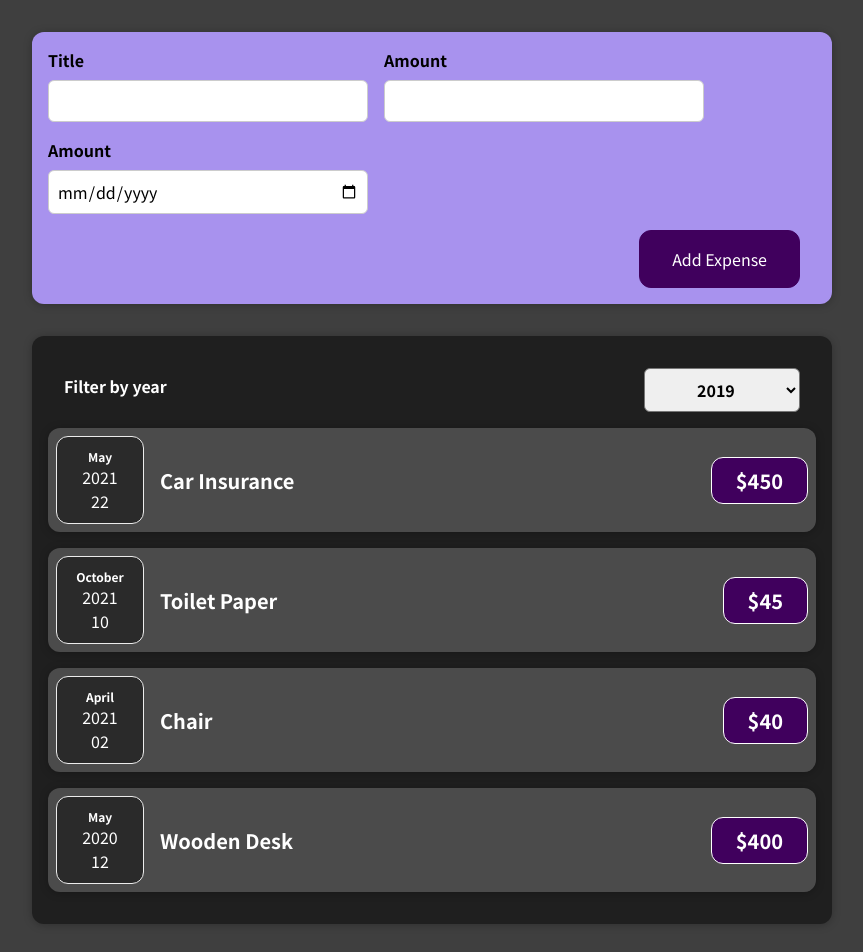
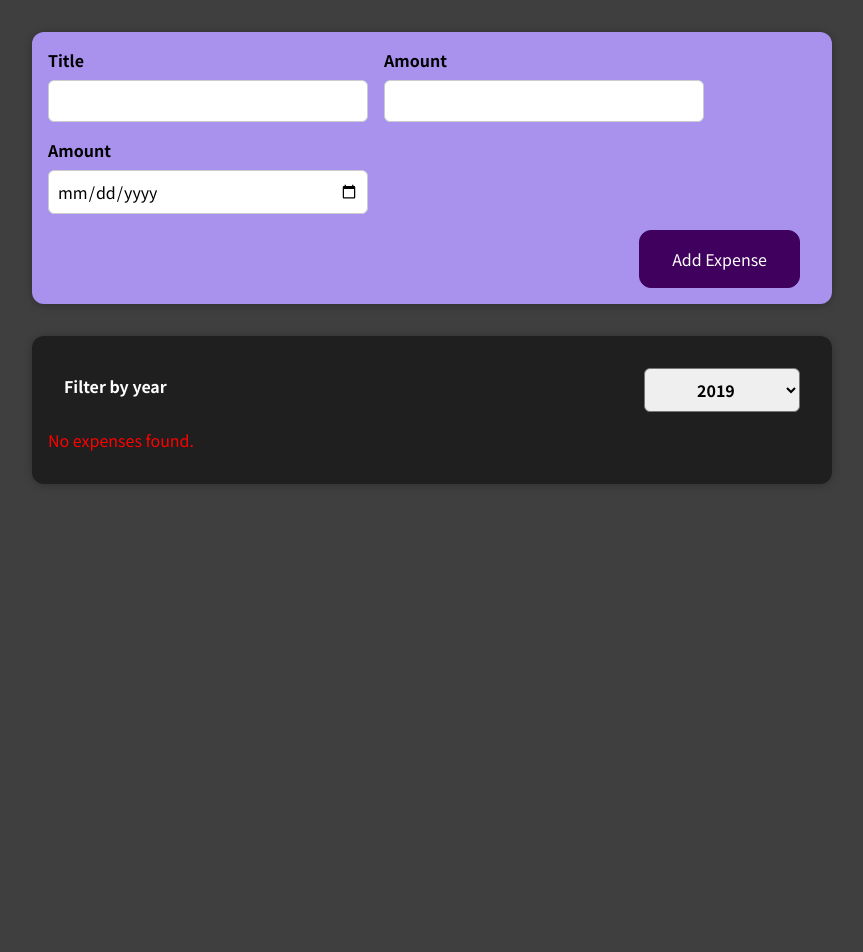
Before and after one commit to jai1408/React-101, a React (Create React App) app: page / in a window 1280 px wide. Shown: the top 952 px of the page, without its empty margins (208-1071 px from the left). After the commit the page ends 800 px from the top, so only its background shows below. Built offline with nearby package versions, Linux system fonts and the light colour scheme.

Commit message:
react101: rendering expenselist data, filter data based on year

```diff
--- a/src/App.js
+++ b/src/App.js
@@ -1,8 +1,8 @@
 import Expenses from "./components/Expenses/Expenses";
 import NewExpense from "./components/NewExpenses/NewExpense";
+import React, { useState } from "react";
 
-const App = () => {
-  const expenses = [
+const DUMMY_EXPENSES = [
   {
     id: "e1",
     title: "Car Insurance",
@@ -29,6 +29,9 @@ const App = () => {
   },
 ];
 
+const App = () => {
+  const [expenses, setExpenses] = useState(DUMMY_EXPENSES);
+
   /**
  * * alternative for JSX
     return React.createElement(
@@ -42,6 +45,9 @@ const App = () => {
   const addExpenseHandler = (expense) => {
     console.log("In App.js");
     console.log(expense);
+    setExpenses((prevExpenses) => {
+      return [expense, ...prevExpenses];
+    });
   };
   return (
     <div className="App">
--- a/src/components/Expenses/ExpenseItem.js
+++ b/src/components/Expenses/ExpenseItem.js
@@ -26,7 +26,7 @@ const ExpenseItem = (props) => {
     <Card className="expense-item">
       <ExpenseDate date={props.date} />
       <div className="expense-item__description">
-        <h2>{title}</h2>
+        <h2>{props.title}</h2>
         <div className="expense-item__price">{props.amount}</div>
         {/* <button onClick={clickHandeler}>Click me!</button> */}
       </div>
--- a/src/components/Expenses/Expenses.js
+++ b/src/components/Expenses/Expenses.js
@@ -10,32 +10,44 @@ const Expenses = (props) => {
     setFilteredYear(selectedYear);
     console.log(selectedYear);
   };
+
+  const filteredExpenses = props.items.filter((expense) => {
+    return expense.date.getFullYear().toString() === filteredYear;
+  });
+
+  let expenseContent = <p>No expenses found.</p>;
+  if (filteredExpenses.length > 0) {
+    expenseContent = filteredExpenses.map((expense) => (
+      <ExpenseItem
+        key={expense.id}
+        title={expense.title}
+        amount={expense.amount}
+        date={expense.date}
+      />
+    ));
+  }
+
   return (
     <Card className="expenses">
       <ExpenseFilter
         selected={filteredYear}
         onChangeFilter={changeFilterHandler}
       />
-      <ExpenseItem
-        date={props.items[0].date}
-        title={props.items[0].title}
-        amount={props.items[0].amount}
-      />
-      <ExpenseItem
-        date={props.items[1].date}
-        title={props.items[1].title}
-        amount={props.items[1].amount}
-      />
-      <ExpenseItem
-        date={props.items[2].date}
-        title={props.items[2].title}
-        amount={props.items[2].amount}
-      />
-      <ExpenseItem
-        date={props.items[3].date}
-        title={props.items[3].title}
-        amount={props.items[3].amount}
-      />
+      {/* Warning: Each child in a list should have a unique "key" prop. */}
+      {/* Too much logic in return, we will move it */}
+      {/* filteredExpenses.length === 0 ? (
+        <p>No expenses found!</p>
+      ) : (
+        filteredExpenses.map((expense) => (
+          <ExpenseItem
+            key={expense.id}
+            title={expense.title}
+            amount={expense.amount}
+            date={expense.date}
+          />
+        ))
+      ) */}
+      {expenseContent}
     </Card>
   );
 };
--- a/src/components/Expenses/expenses.css
+++ b/src/components/Expenses/expenses.css
@@ -5,3 +5,7 @@
   width: 50rem;
   max-width: 95%;
 }
+
+.expenses p {
+  color: red;
+}
```
Lines whose indentation alone changed are shown as unchanged.
